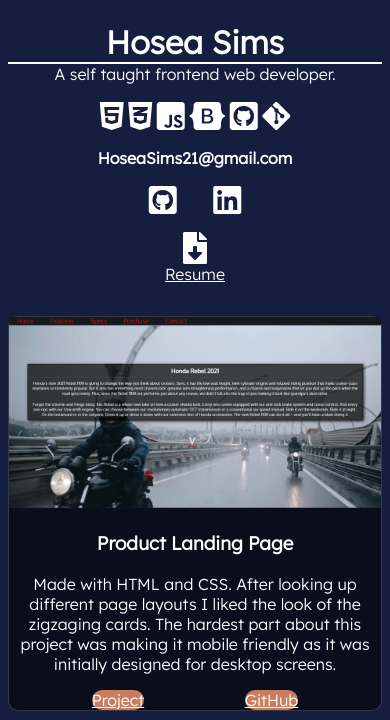
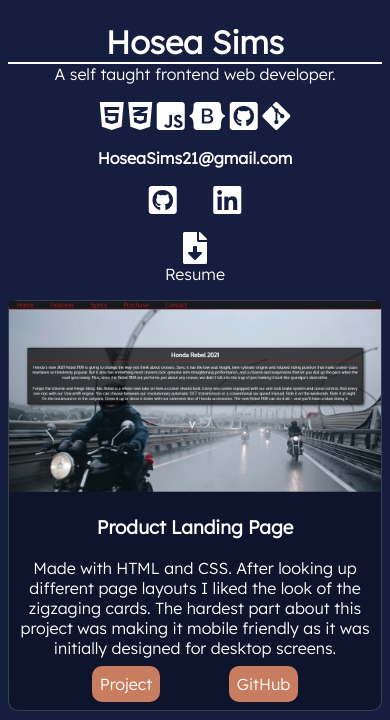
Before and after one commit to HoseaSims/PF4-1-21, a plain HTML site: page index.html in a window 390 px wide. Shown: the part 124-844 px from the top of the page. Drawn offline with Linux system fonts and the light colour scheme.

Commit message:
updating styling
removed text decoration from links
change card bg opacity
added animations to mobile sheet
added comments to mobile sheet

```diff
--- a/mobile.css
+++ b/mobile.css
@@ -1,6 +1,10 @@
 * {
     color: white;
     font-family: "Lexend", sans-serif;
+  }
+
+  a{
+      text-decoration: none;
   }
 
 body{
@@ -8,8 +12,11 @@ body{
     text-align: center;
 }
 
+/* About me Styling */
+
 .about-me{
     margin-bottom: 2rem
+    transform: translateX(-1000px);
 }
 
 .about-me a{
@@ -44,8 +51,10 @@ body{
     margin-top: 1rem;
 }
 
+/* Project Styling */
+
 .card{
-    background: rgba(0, 0, 0, 0.55);
+    background: rgba(0, 0, 0, 0.3);
   backdrop-filter: blur(14.5px);
   -webkit-backdrop-filter: blur(14.5px);
   border-radius: 10px;
@@ -53,14 +62,15 @@ body{
 }
 
 .card a{
-    margin: 3rem;
+    margin: 2rem;
+    padding: .5rem;
     background-color: #C97D60;
     color: white;
     border-radius: 10px;
 }
 
 .card-links{
-
+    margin-bottom: 1rem;
 }
 
 .card img{
@@ -70,3 +80,25 @@ body{
 .projects{
     margin-top: 1rem;
 }
+
+/* Animation Classes */
+
+.fadein {
+    opacity: 1;
+    transition-duration: 500ms;
+  }
+
+  .fadeout {
+    opacity: 0;
+    transition-duration: 500ms;
+  }
+
+  .slideout {
+    transform: translateX(-1000px);
+    transition-duration: 500ms;
+  }
+
+  .slidein {
+    transform: translateX(0px);
+    transition-duration: 500ms;
+  }
--- a/style.css
+++ b/style.css
@@ -86,7 +86,7 @@ a {
 .card {
   text-align: center;
   margin: 2rem 3rem;
-  background: rgba(0, 0, 0, 0.55);
+  background: rgba(0, 0, 0, 0.4);
   backdrop-filter: blur(14.5px);
   -webkit-backdrop-filter: blur(14.5px);
   border-radius: 10px;
@@ -94,7 +94,9 @@ a {
 }
 
 .card a {
-  padding: 0 10rem 0 10rem;
+  padding: .5rem;
+  margin-left: 2rem;
+  margin-right: 2rem;
   background-color: #C97D60;
   color: white;
   border-radius: 10px;
```
